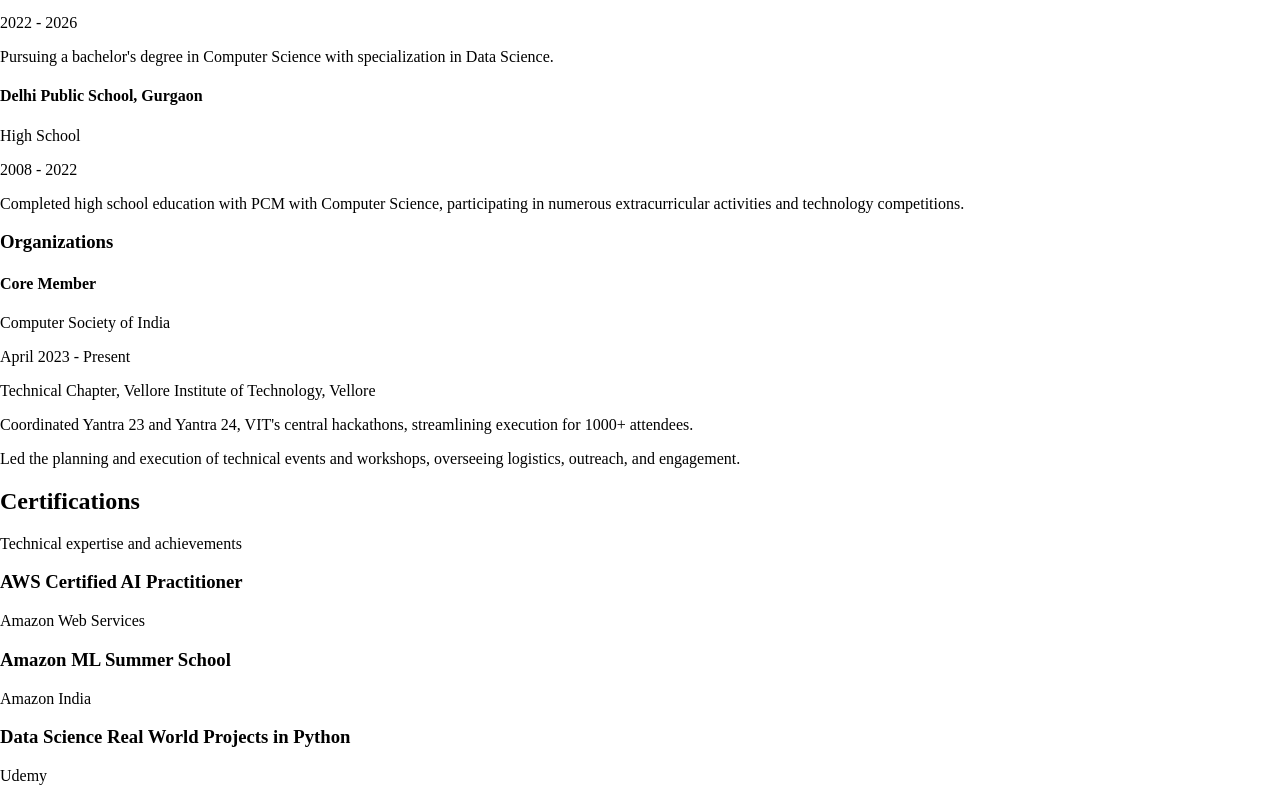
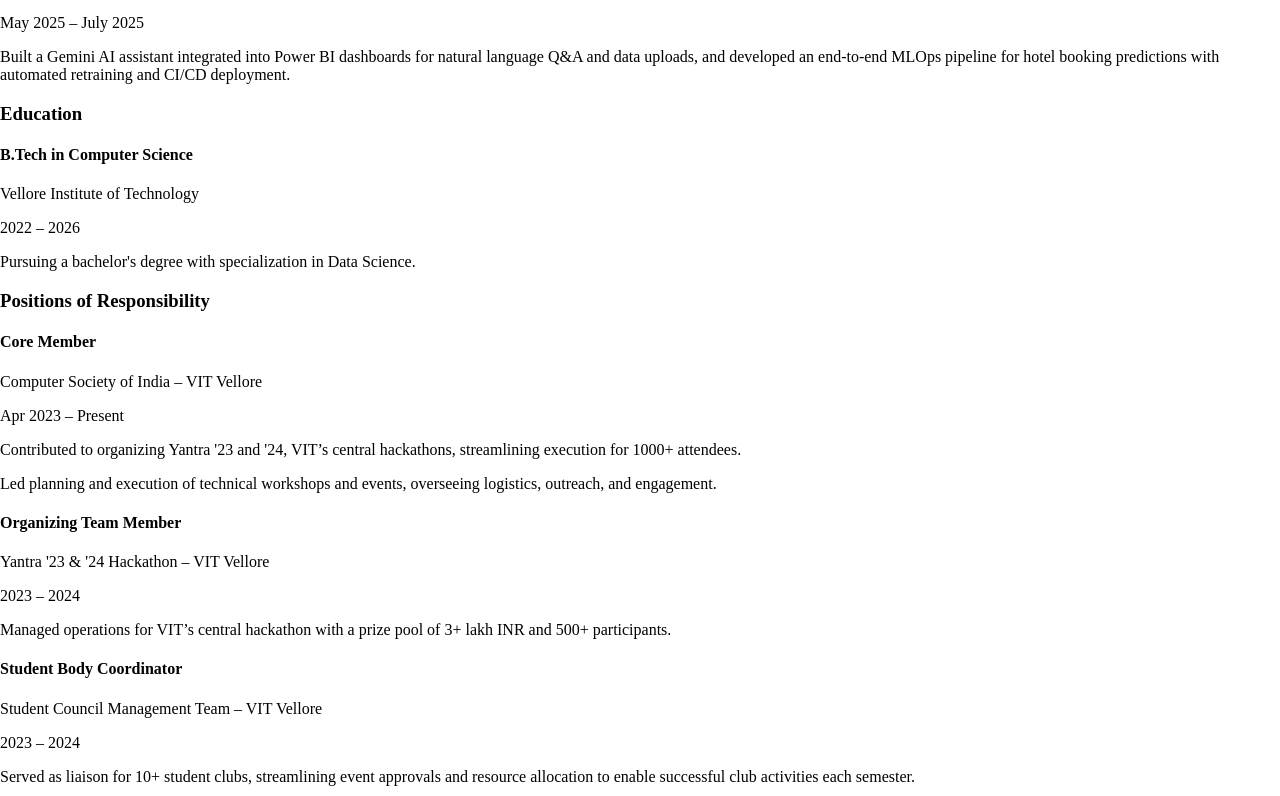
Before and after one commit to Armaan8/Armaan-Portfolio, a React (Vite) app in the folder client/: page /about in a window 1280 px wide. Shown: the part 1544-2340 px from the top of the page. Built offline with nearby package versions, Linux system fonts and the light colour scheme.

Commit message:
Edited About

```diff
--- a/client/src/pages/About.tsx
+++ b/client/src/pages/About.tsx
@@ -45,53 +45,81 @@
   className="mb-10"
 />
 
+{/* Internship Experience */}
+<div className="mb-12">
+  <h3 className="text-xl font-medium text-white mb-4">Internship Experience</h3>
+  <div className="border-l border-gray-800 pl-6 pb-1">
+    <div className="mb-6 relative">
+      <div className="absolute -left-[25px] top-1 h-4 w-4 rounded-full bg-white"></div>
+      <h4 className="text-white font-medium">Data/AI/ML Intern</h4>
+      <p className="text-gray-400 mt-1">Kantar – Bengaluru (Onsite)</p>
+      <p className="text-gray-500 text-sm mt-1">May 2025 – July 2025</p>
+      <p className="text-gray-400 mt-2">
+        Built a Gemini AI assistant integrated into Power BI dashboards for natural language Q&A and data uploads,
+        and developed an end-to-end MLOps pipeline for hotel booking predictions with automated retraining and CI/CD deployment.
+      </p>
+    </div>
+  </div>
+</div>
+
+{/* Education */}
 <div className="mb-12">
   <h3 className="text-xl font-medium text-white mb-4">Education</h3>
-
   <div className="border-l border-gray-800 pl-6 pb-1">
     <div className="mb-6 relative">
       <div className="absolute -left-[25px] top-1 h-4 w-4 rounded-full bg-white"></div>
       <h4 className="text-white font-medium">B.Tech in Computer Science</h4>
       <p className="text-gray-400 mt-1">Vellore Institute of Technology</p>
-                <p className="text-gray-500 text-sm mt-1">2022 - 2026</p>
+      <p className="text-gray-500 text-sm mt-1">2022 – 2026</p>
       <p className="text-gray-400 mt-2">
-                  Pursuing a bachelor's degree in Computer Science with specialization in Data Science.
-                </p>
-              </div>
-
-              <div className="mb-4 relative">
-                <div className="absolute -left-[25px] top-1 h-4 w-4 rounded-full bg-white"></div>
-                <h4 className="text-white font-medium">Delhi Public School, Gurgaon</h4>
-                <p className="text-gray-400 mt-1">High School</p>
-                <p className="text-gray-500 text-sm mt-1">2008 - 2022</p>
-                <p className="text-gray-400 mt-2">
-                  Completed high school education with PCM with Computer Science, participating in numerous extracurricular activities and technology competitions.
+        Pursuing a bachelor's degree with specialization in Data Science.
       </p>
     </div>
   </div>
 </div>
 
+{/* Positions of Responsibility */}
 <div className="mb-12">
-            <h3 className="text-xl font-medium text-white mb-4">Organizations</h3>
+  <h3 className="text-xl font-medium text-white mb-4">Positions of Responsibility</h3>
+  <div className="border-l border-gray-800 pl-6 pb-1">
 
-            <div className="border-l border-gray-800 pl-6 pb-1">
-              <div className="mb-4 relative">
+    <div className="mb-6 relative">
       <div className="absolute -left-[25px] top-1 h-4 w-4 rounded-full bg-white"></div>
       <h4 className="text-white font-medium">Core Member</h4>
-                <p className="text-gray-400 mt-1">Computer Society of India</p>
-                <p className="text-gray-500 text-sm mt-1">April 2023 - Present</p>
+      <p className="text-gray-400 mt-1">Computer Society of India – VIT Vellore</p>
+      <p className="text-gray-500 text-sm mt-1">Apr 2023 – Present</p>
       <p className="text-gray-400 mt-2">
-                  Technical Chapter, Vellore Institute of Technology, Vellore
+        Contributed to organizing Yantra '23 and '24, VIT’s central hackathons, streamlining execution for 1000+ attendees.
       </p>
       <p className="text-gray-400 mt-2">
-                  Coordinated Yantra 23 and Yantra 24, VIT's central hackathons, streamlining execution for 1000+ attendees.
-                </p>
-                <p className="text-gray-400 mt-2">
-                  Led the planning and execution of technical events and workshops, overseeing logistics, outreach, and engagement.
+        Led planning and execution of technical workshops and events, overseeing logistics, outreach, and engagement.
       </p>
     </div>
+
+    <div className="mb-6 relative">
+      <div className="absolute -left-[25px] top-1 h-4 w-4 rounded-full bg-white"></div>
+      <h4 className="text-white font-medium">Organizing Team Member</h4>
+      <p className="text-gray-400 mt-1">Yantra '23 & '24 Hackathon – VIT Vellore</p>
+      <p className="text-gray-500 text-sm mt-1">2023 – 2024</p>
+      <p className="text-gray-400 mt-2">
+        Managed operations for VIT’s central hackathon with a prize pool of 3+ lakh INR and 500+ participants.
+      </p>
+    </div>
+
+    <div className="mb-6 relative">
+      <div className="absolute -left-[25px] top-1 h-4 w-4 rounded-full bg-white"></div>
+      <h4 className="text-white font-medium">Student Body Coordinator</h4>
+      <p className="text-gray-400 mt-1">Student Council Management Team – VIT Vellore</p>
+      <p className="text-gray-500 text-sm mt-1">2023 – 2024</p>
+      <p className="text-gray-400 mt-2">
+        Served as liaison for 10+ student clubs, streamlining event approvals and resource allocation
+        to enable successful club activities each semester.
+      </p>
+    </div>
+
   </div>
 </div>
+
 
           <div className="mb-12">
             <Certifications />
```
Lines whose indentation alone changed are shown as unchanged.
